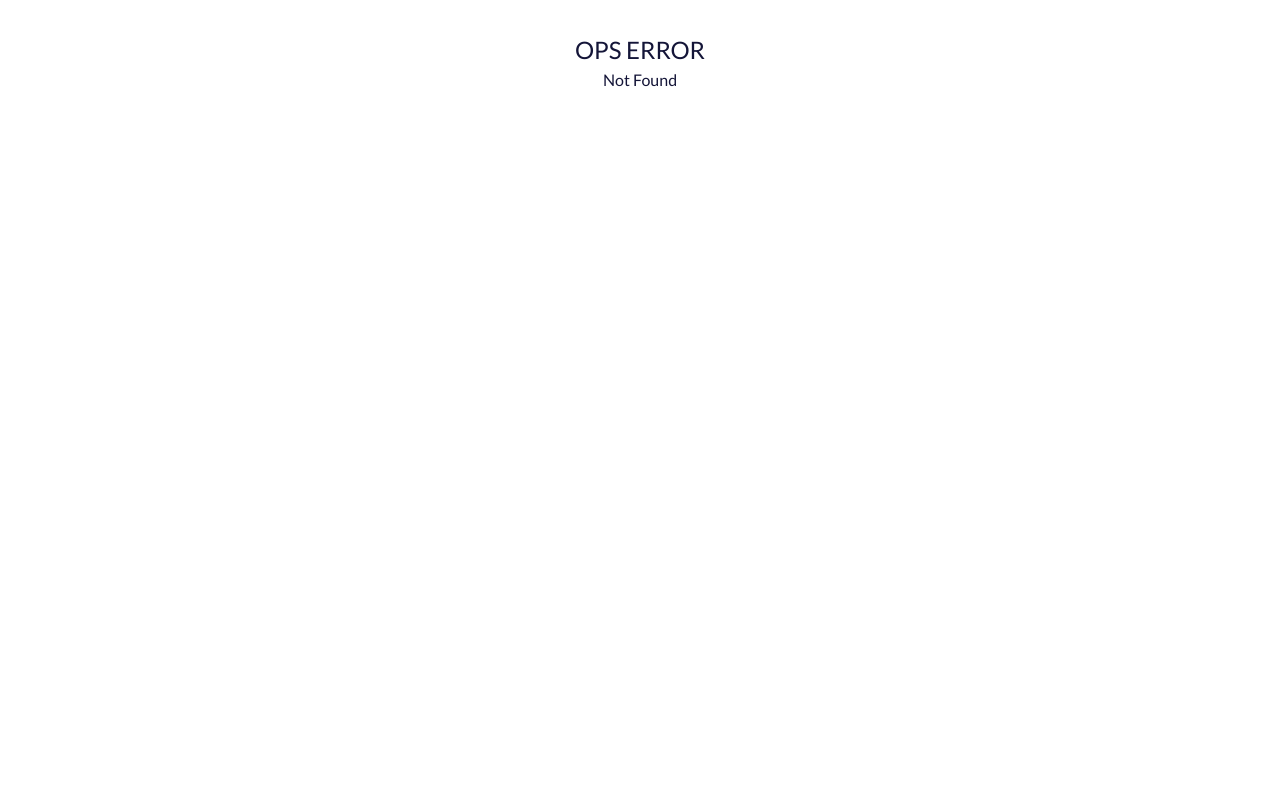
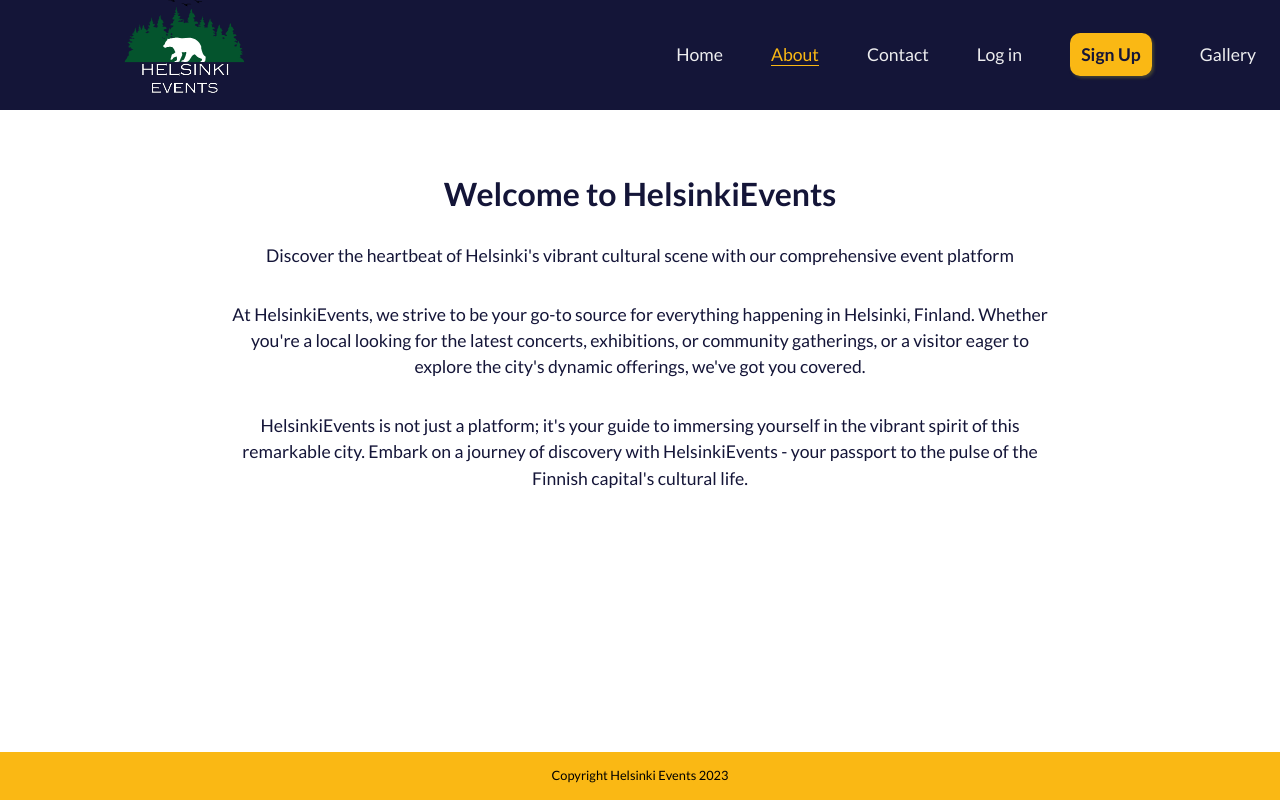
Before and after one commit to pinjaalanne/helsinkievents, a React (Vite) app: page /about in a window 1280 px wide. Before the commit this address had no page. Built offline with nearby package versions, Linux system fonts and the light colour scheme.

Commit message:
add about page

```diff
--- a/src/App.jsx
+++ b/src/App.jsx
@@ -8,6 +8,7 @@ import { RouterProvider, createBrowserRouter } from "react-router-dom";
 import Root from "./routes/Root";
 import Contact from "./routes/Contact";
 import SignUp from "./routes/SignUp";
+import About from "./routes/About";
 
 function App() {
 
@@ -18,6 +19,7 @@ function App() {
       errorElement: <ErrorPage />,
       children: [
         { path: "/", element: <Home /> },
+        { path: "/about", element: <About /> },
         { path: "/contact", element: <Contact /> },
         { path: "/login", element: <LogIn /> },
         { path: "/signup", element: <SignUp /> },
--- a/src/components/EventCard.jsx
+++ b/src/components/EventCard.jsx
@@ -6,7 +6,7 @@ function EventCard({ event, onclick }) {
             <h3 className="eventheader">{event.name.fi}</h3>
             <img className="eventimg" src={event.images[0].url} alt='no img'></img>
             <div className="eventtext-wrap">
-                <p className="starttime">Event date: {(event.start_time).split('', 10)}</p>
+                <p className="starttime">Even date: {(event.start_time).split('', 10)}</p>
                 <p className="eventtext">{event.short_description.fi}</p>
             </div >
         </div>
--- a/src/components/Footer.jsx
+++ b/src/components/Footer.jsx
@@ -1,7 +1,7 @@
 function Footer() {
     return (
         <footer>
-            <p>Copyright Helsinki Events 2023</p>
+            <p className="footertext">Copyright Helsinki Events 2023</p>
         </footer>
     );
 }
--- a/src/components/Header.jsx
+++ b/src/components/Header.jsx
@@ -9,6 +9,9 @@ function Header() {
         <ul>
           <li>
             <NavLink to="/">Home</NavLink>
+          </li>
+          <li>
+            <NavLink to="/about">About</NavLink>
           </li>
           <li>
             <NavLink to="/contact">Contact</NavLink>
--- a/src/index.css
+++ b/src/index.css
@@ -37,7 +37,7 @@ a {
   text-decoration: none;
 }
 
-a:hover {
+li a:hover {
   color: #ecc259e7;
 }
 
@@ -119,21 +119,46 @@ nav ul li {
   margin: 1rem;
 }
 
+.bear {
+  border: none;
+  height: 25rem;
+  width: 25rem;
+  margin-top: 1rem;
+}
+
 .welcometext {
   font-size: 2em;
-  margin-bottom: 2rem;
-  font-family: Georgia, 'Times New Roman', Times, serif;
-  text-transform: uppercase;
   font-weight: 800;
+}
+
+.welcometextp {
+  margin: 1rem 0 1.2rem;
+}
+
+.about {
+  text-decoration: none;
+  margin: 1rem;
+  font-size: 0.9rem;
+  color: #131540;
+  font-weight: 600;
+  background: #fab814;
+  padding: 0.7rem;
+  border-radius: 10px;
+  box-shadow: 0.5px 0.5px 2px rgba(149, 149, 136, 0.807);
+}
+
+.about:hover {
+  text-decoration: underline;
 }
 
 .searchwrap {
   background: #131540;
   color: white;
-  margin-top: 1rem;
+  margin-top: 2rem;
   padding: 0.8rem;
   width: 450px;
   border-radius: 10px;
+  box-shadow: 1px 1px 2px rgba(107, 107, 97, 0.807);
 }
 
 input,
@@ -146,6 +171,11 @@ input,
   background: white;
   color: #141538;
   border-radius: 5px;
+}
+
+input:focus {
+  outline: none;
+  border: 2px solid #9c9dd8eb;
 }
 
 ::placeholder {
@@ -176,13 +206,19 @@ input,
   color: #141538;
 }
 
+.abouttext {
+  margin: 2rem 12rem;
+  font-weight: 500;
+  font-size: 1.1rem;
+}
+
 .cards {
   display: flex;
   flex-wrap: wrap;
   flex-direction: row;
   justify-content: center;
   align-items: center;
-  margin: 2rem 0;
+  margin: 1rem 0;
 }
 
 .card {
@@ -191,17 +227,10 @@ input,
   height: auto;
   background-color: #DCECFF;
   margin: 1rem 2rem;
-  border-radius: 5px;
-  box-shadow: 1px 1px 2px rgba(82, 74, 80, 0.807);
-  filter: saturate(90%);
+  border-radius: 10px;
+  box-shadow: 0.5px 0.5px 2px rgba(152, 138, 148, 0.712);
+  filter: saturate(80%);
   position: relative;
-}
-
-.bear {
-  border: none;
-  height: 25rem;
-  width: 25rem;
-  margin-top: 1rem;
 }
 
 .card:hover {
@@ -221,45 +250,48 @@ input,
   font-family: inherit;
   padding: 0.4rem 0.6rem;
   cursor: pointer;
-  box-shadow: 1px 1px 2px rgba(133, 112, 69, 0.807);
+  box-shadow: 0.5px 0.5px 1px rgba(133, 112, 69, 0.807);
 }
 
 .closebtn:hover {
-  background-color: #fab914cb;
+  background-color: #141538;
+  color: #fab814;
 }
 
 .eventimg {
   max-height: 300px;
-  margin-bottom: 1rem;
   width: auto;
+  border-radius: 3px;
 }
 
 .eventtext-wrap {
   background-color: white;
   color: black;
   border-radius: 10px;
-  padding: 0.5rem;
+  padding: 0.5rem 4rem;
+  margin-top: 0.4rem;
 }
 
 .eventheader {
   margin: 0.7rem;
-  font-size: 1.3rem;
+  padding: 0.2rem;
+  font-size: 1rem;
   font-weight: 800;
   background: white;
   color: #131540;
   border-radius: 10px;
   text-transform: uppercase;
-  text-shadow: 1px 1px 1px #454875cf;
+  text-shadow: 0.5px 0.5px 1px #8284a5cf;
 }
 
 .eventtext {
   margin: 0.3rem 0;
-  font-size: 1rem;
+  font-size: 0.9rem;
   font-weight: 500;
 }
 
 .starttime {
-  font-size: 1rem;
+  font-size: 0.9rem;
   font-weight: 700;
 }
 
@@ -379,5 +411,8 @@ input[name="r"] {
 .topBtn:hover {
   background-color: #fab814;
   color: #141538;
+}
 
+.footertext {
+  font-size: 0.8rem;
 }
--- /dev/null
+++ b/src/routes/About.jsx
@@ -0,0 +1,18 @@
+function About() {
+    return (
+        <main>
+            <div>
+                <h1>Welcome to HelsinkiEvents</h1>
+                <p className="abouttext">Discover the heartbeat of Helsinki&apos;s vibrant cultural scene with our comprehensive event platform</p>
+                <p className="abouttext">At HelsinkiEvents, we strive to be your go-to source for everything happening in Helsinki, Finland.
+                    Whether you&apos;re a local looking for the latest concerts, exhibitions, or community gatherings, or a visitor eager to
+                    explore the city&apos;s dynamic offerings, we&apos;ve got you covered.</p>
+                <p className="abouttext">HelsinkiEvents is not just a platform; it&apos;s your guide to immersing yourself in the vibrant spirit of this remarkable city.
+                    Embark on a journey of discovery with HelsinkiEvents - your passport to the pulse of the Finnish capital&apos;s cultural life.
+                </p>
+            </div>
+        </main>
+    )
+}
+
+export default About
--- a/src/routes/Home.jsx
+++ b/src/routes/Home.jsx
@@ -4,6 +4,7 @@ import EventCard from '../components/EventCard'
 import PlacesCard from '../components/PlacesCard'
 import 'react-datepicker/dist/react-datepicker.css'
 import BackToTop from "../components/BackToTop";
+import { NavLink } from "react-router-dom";
 
 function Home() {
     const [events, setEvents] = useState([]);
@@ -20,9 +21,6 @@ function Home() {
 
     }
 
-
-    console.log('events', events);
-
     useEffect(() => {
         axios.get('https://api.hel.fi/linkedevents/v1/event/')
             .then((res) => {
@@ -34,20 +32,19 @@ function Home() {
     return (
         <main className="box">
             <div className="placesContainer">
-
                 <PlacesCard />
             </div>
-            <h1 className="welcometext">Helsinki city events</h1>
-            {/* <div><h2 className="placestext">Don't Miss</h2></div> */}
+            <h1 className="welcometext">Welcome to HelsinkiEvents</h1>
+            <p className="welcometextp">Discover the heartbeat of Helsinki&apos;s vibrant cultural scene with our comprehensive event platform.</p>
+            <p><NavLink className="about" to="/about">Learn more about us</NavLink></p>
             <div className="searchwrap">
                 <h3>Search for an event below</h3>
-                <input type="text" onChange={searchHandler} id="search" placeholder="Search by date yyyy/mm/dd"></input>
+                <input type="text" onChange={searchHandler} id="search" placeholder="Search by date yyyy-mm-dd"></input>
             </div>
             <div className="cards">
                 {events
                     .filter((event) => event.start_time.toLowerCase().includes(search.toLowerCase()))
                     .map((event) => <EventCard key={event.id} event={event} onclick={() => closeHandler(event.id)} />)}
-
             </div>
             <BackToTop />
         </main >
```
